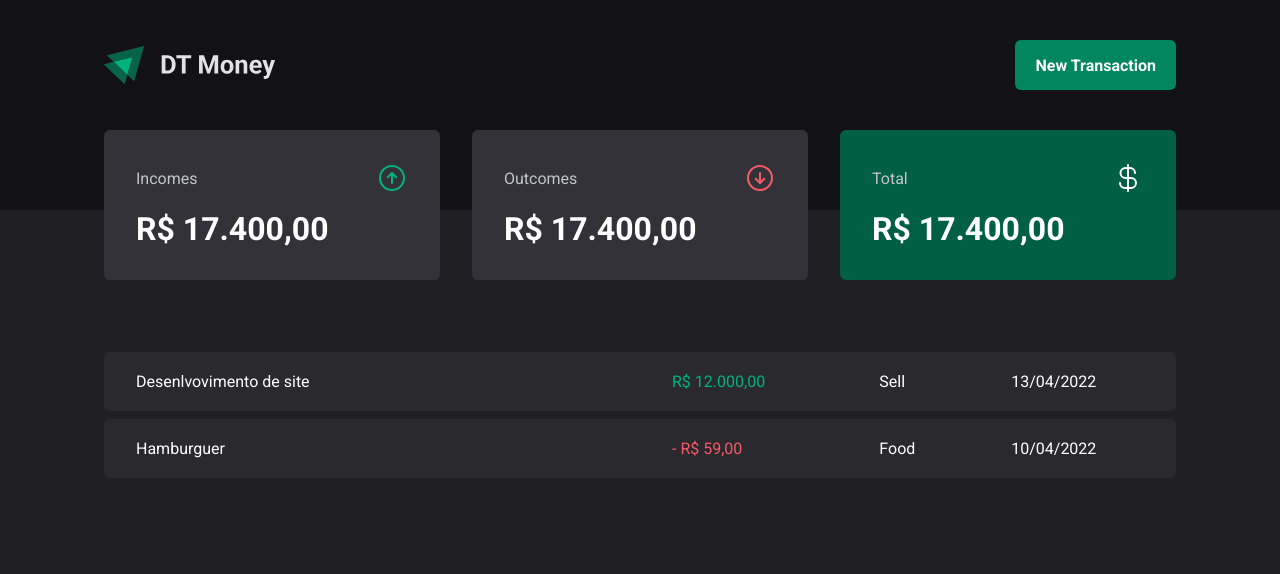
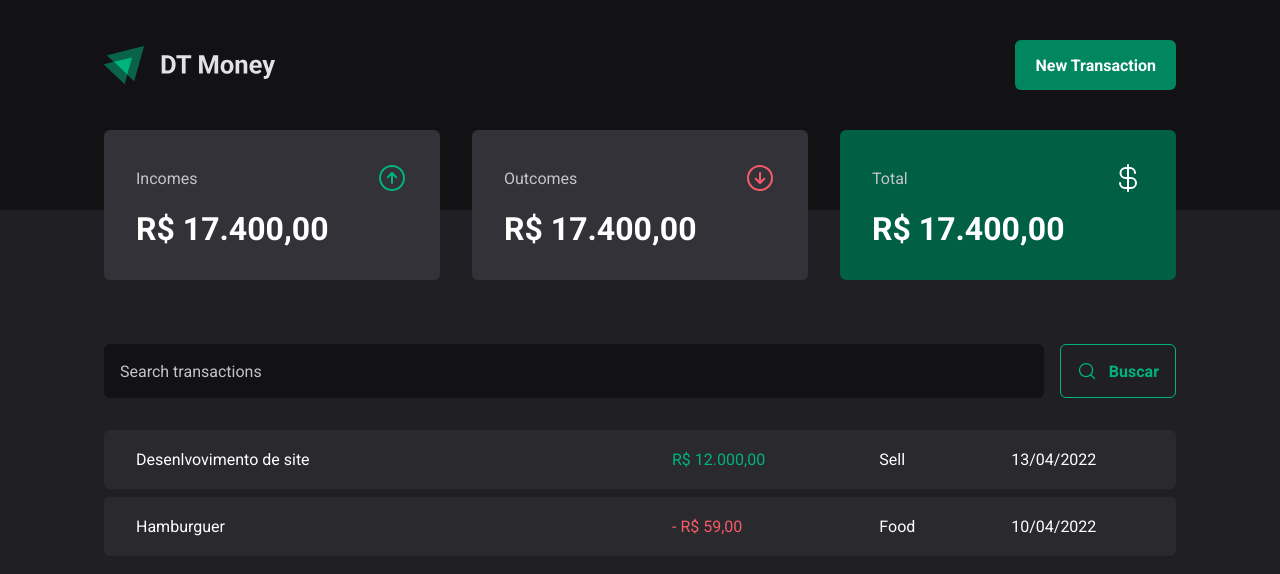
Before and after one commit to renanvzd/igniteII-pj03-dt-money, a React (Vite) app: page / in a window 1280 px wide. Shown: the top 574 px of the page. Built offline with nearby package versions, Linux system fonts and the light colour scheme.

Commit message:
Search Form

```diff
--- a/src/components/Template/styles.ts
+++ b/src/components/Template/styles.ts
@@ -1,6 +1,6 @@
 import styled from "styled-components";
 
 export const Container = styled.div`
-background: #fff;
-padding: 0 0 0 0;
+  background: ${props => props.theme["gray-900"]};
+  padding: 0 0 0 0;
 `
--- /dev/null
+++ b/src/pages/Transactions/components/SearchForm/index.tsx
@@ -0,0 +1,17 @@
+import { MagnifyingGlass } from "phosphor-react";
+import { SearchFormContainer } from "./styles";
+
+export function SearchForm() {
+  return (
+    <div>
+      <SearchFormContainer>
+        <input type="text" placeholder="Search transactions" />
+
+        <button type="submit">
+          <MagnifyingGlass size={20} />
+          Buscar
+        </button>
+      </SearchFormContainer>
+    </div>
+  )
+}
--- /dev/null
+++ b/src/pages/Transactions/components/SearchForm/styles.ts
@@ -0,0 +1,40 @@
+import styled from "styled-components";
+
+export const SearchFormContainer = styled.form`
+  display: flex;
+  gap: 1rem;
+
+  input {
+    flex: 1;
+    border-radius: 6px;
+    border: 0;
+    background: ${props => props.theme["gray-900"]};
+    color: ${props => props.theme["gray-300"]};
+    padding: 1rem;
+
+    &::placeholder {
+      color: ${props => props.theme["gray-300"]};
+    }
+  }
+
+  button {
+    display: flex;
+    align-items: center;
+    gap: 0.75rem;
+
+    border: 0;
+    padding: 1rem;
+    background: transparent;
+    border: 1px solid ${props => props.theme["green-300"]};
+    color: ${props => props.theme["green-300"]};
+    font-weight: bold;
+    border-radius: 6px;
+
+    &:hover {
+      background: ${props => props.theme["green-500"]};
+      border: 1px solid ${props => props.theme["green-500"]};
+      color: ${props => props.theme.white};
+      transition: backgroun-color 0.2s, color 0.2s, border-color 0.2s;
+    }
+  }
+`
--- a/src/pages/Transactions/index.tsx
+++ b/src/pages/Transactions/index.tsx
@@ -1,5 +1,6 @@
 import { Header } from "../../components/Header";
 import { Summary } from "../../components/Summary";
+import { SearchForm } from "./components/SearchForm";
 import { PriceHighlight, TransactionsContainer, TransactionsTable } from "./styles";
 
 export function Transactions() {
@@ -9,6 +10,7 @@
       <Summary />
 
       <TransactionsContainer>
+        <SearchForm />
         <TransactionsTable>
           <tbody>
             <tr>
--- a/src/pages/Transactions/styles.ts
+++ b/src/pages/Transactions/styles.ts
@@ -11,7 +11,7 @@
   width: 100%;
   border-collapse: separate;
   border-spacing: 0 0.5rem;
-  /* margin-top: 1.5rem */
+  margin-top: 1.5rem;
 
   td {
     padding: 1.25rem 2rem;
```
